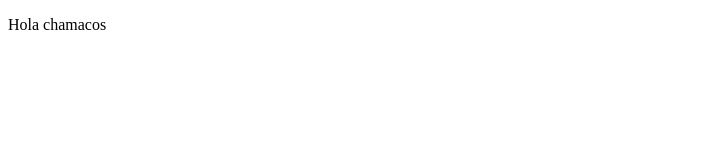
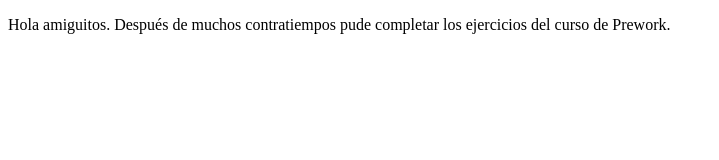
Before and after one commit to LucasPelucas7/DemoPrework, a plain HTML site: page index.html in a window 1280 px wide. Shown: the whole page, without its empty margins (0-719 px from the left). Drawn offline with Linux system fonts and the light colour scheme.

Commit message:
Cambios agregados

```diff
--- a/index.html
+++ b/index.html
@@ -7,6 +7,6 @@
     <title>Hola Mundo</title>
 </head>
 <body>
-   <p>Hola chamacos</p>
+   <p>Hola amiguitos. Después de muchos contratiempos pude completar los ejercicios del curso de Prework.</p>
 </body>
 </html>
```
